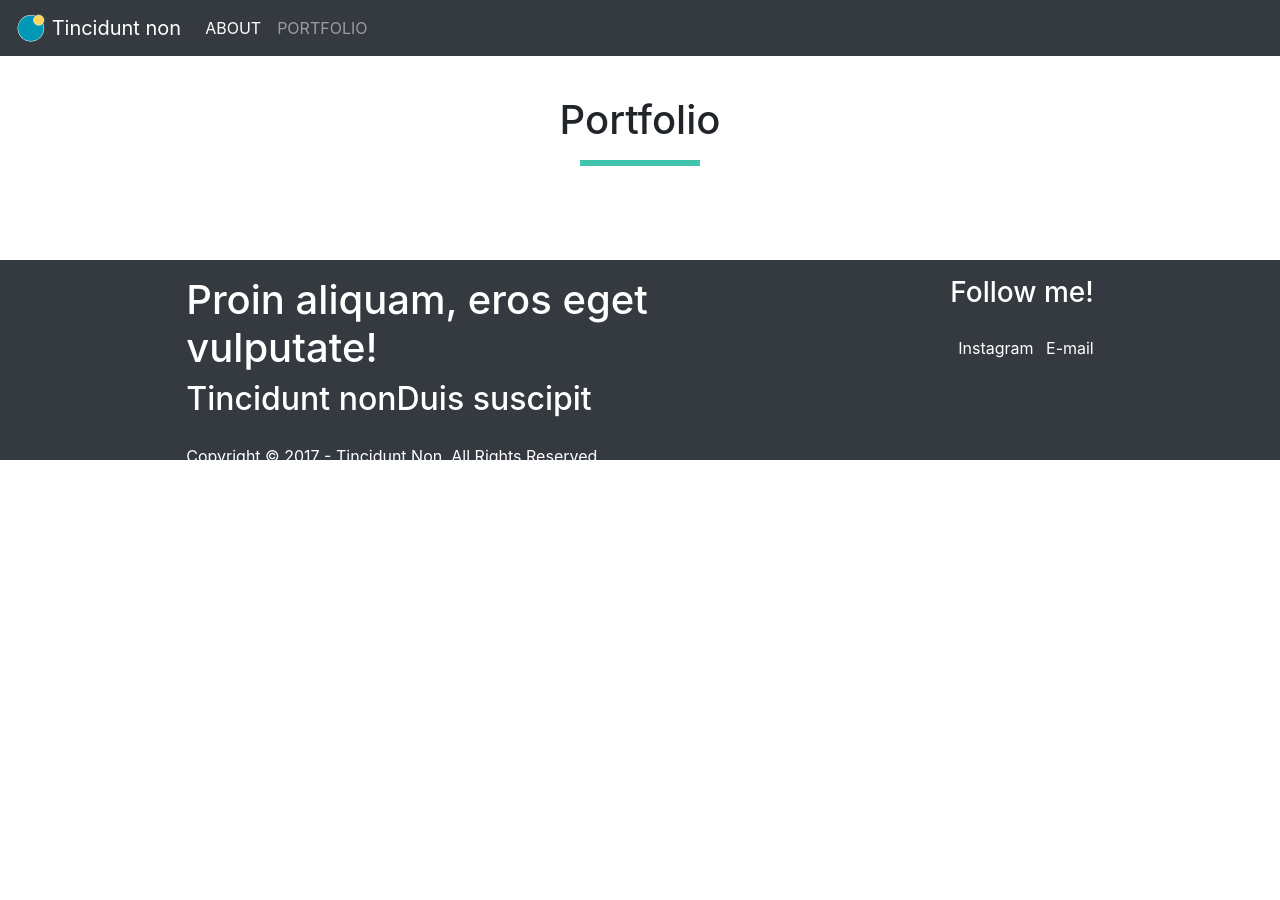
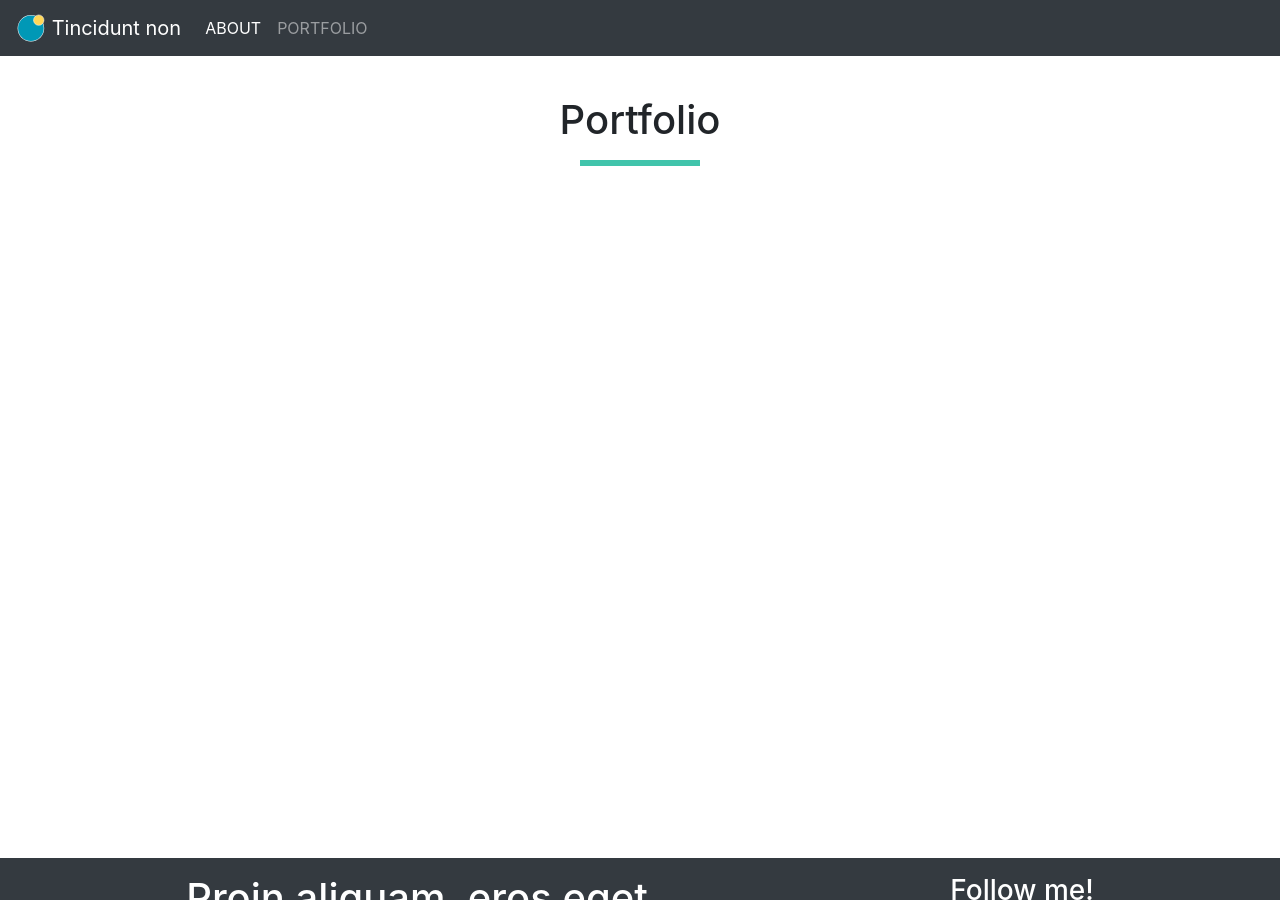
Before and after one commit to vectorvcinco/jekyll-portfolio, a Jekyll site: the page built from index.md, in a window 1280 px wide and 900 px high, scrolled down 704 px. Built offline with Jekyll 4.4.1, drawn with Linux system fonts in a browser that asks for light colours; nearby versions of some CDN libraries; before the commit the page ends 1206 px from its top, so only the background shows below that.

Commit message:
Se establece que portfolio debe ser de almenos 90vh de altura

```diff
--- a/assets/main.scss
+++ b/assets/main.scss
@@ -12,3 +12,7 @@ hr {
   border-width: 6px;
   margin-bottom: 30px;
 }
+
+#portfolio {
+  min-height: 90vh;
+}
```
